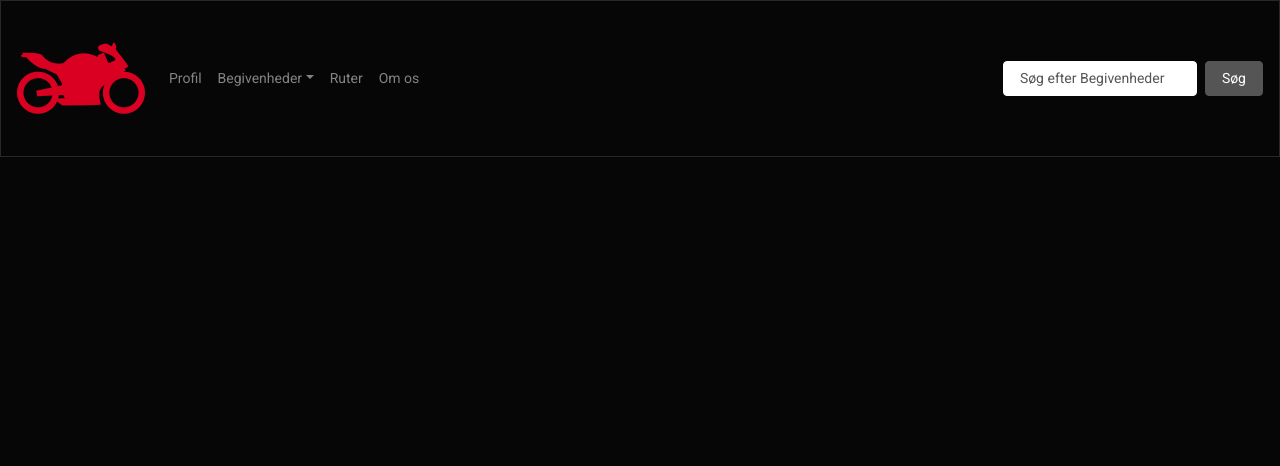
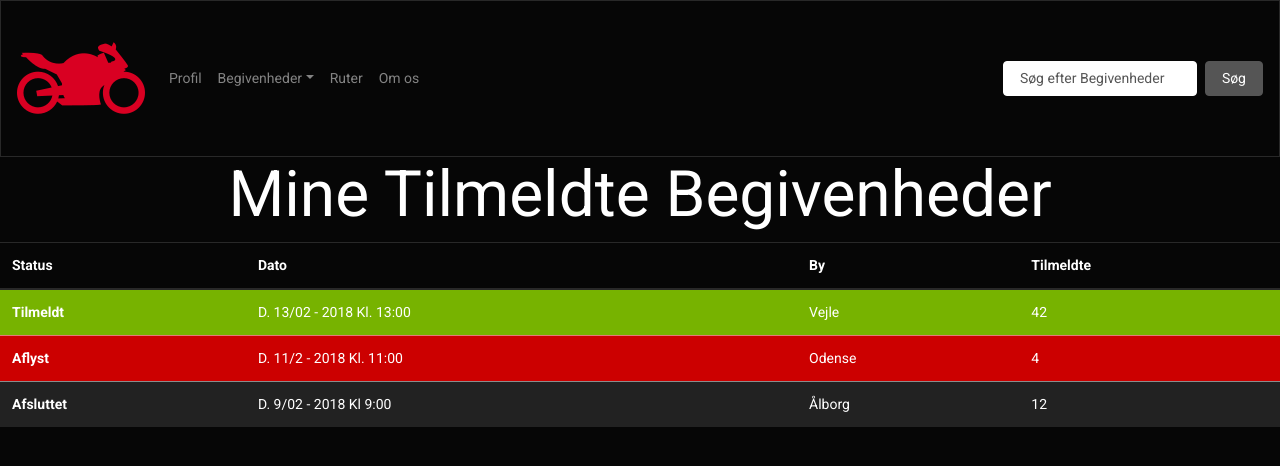
Before and after one commit to Rafigi/MotorRutes, an Angular app: page /tilmeldte-begivenheder in a window 1280 px wide. Before the commit this address led to /. Shown: the top 466 px of the page. Built offline with nearby package versions, Linux system fonts and the light colour scheme.

Commit message:
Mine begivenheder

```diff
--- a/src/app/app-routing.module.ts
+++ b/src/app/app-routing.module.ts
@@ -6,6 +6,8 @@ import { OpretProfilComponent } from './opret-profil/opret-profil.component';
 import { BegivenhedComponent } from './begivenhed/begivenhed.component';
 import { OpretBegivenhedComponent } from './opret-begivenhed/opret-begivenhed.component';
 import { OmOsComponent } from './om-os/om-os.component';
+import { MineBegivenhederComponent } from './mine-begivenheder/mine-begivenheder.component';
+import { TilmeldteBegivenhederComponent } from './tilmeldte-begivenheder/tilmeldte-begivenheder.component';
 
 const routes: Routes = [
   {path: '', redirectTo: '/login', pathMatch: 'full'},
@@ -14,7 +16,9 @@ const routes: Routes = [
   {path: 'opret-profil', component: OpretProfilComponent},
   {path: 'begivenhed', component: BegivenhedComponent},
   {path: 'opret-begivenhed', component: OpretBegivenhedComponent},
-  {path: 'om-os', component: OmOsComponent}
+  {path: 'om-os', component: OmOsComponent},
+  {path: 'mine-begivenheder', component: MineBegivenhederComponent},
+  {path: 'tilmeldte-begivenheder', component: TilmeldteBegivenhederComponent}
 ];
 
 @NgModule({
--- a/src/app/app.module.ts
+++ b/src/app/app.module.ts
@@ -10,6 +10,8 @@ import { OpretProfilComponent } from './opret-profil/opret-profil.component';
 import { BegivenhedComponent } from './begivenhed/begivenhed.component';
 import { OpretBegivenhedComponent } from './opret-begivenhed/opret-begivenhed.component';
 import { OmOsComponent } from './om-os/om-os.component';
+import { MineBegivenhederComponent } from './mine-begivenheder/mine-begivenheder.component';
+import { TilmeldteBegivenhederComponent } from './tilmeldte-begivenheder/tilmeldte-begivenheder.component';
 
 @NgModule({
   declarations: [
@@ -20,7 +22,9 @@ import { OmOsComponent } from './om-os/om-os.component';
     OpretProfilComponent,
     BegivenhedComponent,
     OpretBegivenhedComponent,
-    OmOsComponent
+    OmOsComponent,
+    MineBegivenhederComponent,
+    TilmeldteBegivenhederComponent
   ],
   imports: [
     BrowserModule,
--- a/src/app/menu/menu.component.html
+++ b/src/app/menu/menu.component.html
@@ -15,7 +15,8 @@
                   <a class="dropdown-item" routerLink="/opret-begivenhed">Opret Begivenhed</a>
                   <a class="dropdown-item" routerLink="/begivenheder">Vis alle Begivenheder</a>
                   <div class="dropdown-divider"></div>
-                  <a class="dropdown-item" href="#">Separated link</a>
+                  <a class="dropdown-item" routerLink="/mine-begivenheder">Mine Begivenheder</a>
+                  <a class="dropdown-item" routerLink="/tilmeldte-begivenheder">Tilmeldte Begivenheder</a>
                 </div>
               </li>
             <li class="nav-item">
--- /dev/null
+++ b/src/app/mine-begivenheder/mine-begivenheder.component.html
@@ -0,0 +1,31 @@
+<h1 style="text-align: center;">Mine Begivenheder</h1>
+<table class="table table-hover">
+  <thead>
+    <tr>
+      <th scope="col">Status</th>
+      <th scope="col">Dato</th>
+      <th scope="col">By</th>
+      <th scope="col">Tilmeldte</th>
+    </tr>
+  </thead>
+  <tbody>
+    <tr class="table-primary">
+      <th scope="row">Aktiv</th>
+      <td>D. 15/02 - 2018 kl. 13:00</td>
+      <td>Århus</td>
+      <td>102</td>
+    </tr>
+    <tr class="table-danger">
+      <th scope="row">Aflyst</th>
+      <td>D. 13/02 - 2018 kl. 10:00</td>
+      <td>Horsens</td>
+      <td>64</td>
+    </tr>
+    <tr class="table-light">
+      <th scope="row">Afsluttet</th>
+      <td>D. 11/02 - 2018 kl. 12:00</td>
+      <td>Vejle</td>
+      <td>7</td>
+    </tr>
+  </tbody>
+</table>
--- /dev/null
+++ b/src/app/mine-begivenheder/mine-begivenheder.component.ts
@@ -0,0 +1,15 @@
+import { Component, OnInit } from '@angular/core';
+
+@Component({
+  selector: 'app-mine-begivenheder',
+  templateUrl: './mine-begivenheder.component.html',
+  styleUrls: ['./mine-begivenheder.component.css']
+})
+export class MineBegivenhederComponent implements OnInit {
+
+  constructor() { }
+
+  ngOnInit() {
+  }
+
+}
--- /dev/null
+++ b/src/app/tilmeldte-begivenheder/tilmeldte-begivenheder.component.html
@@ -0,0 +1,31 @@
+<h1 style="text-align: center">Mine Tilmeldte Begivenheder</h1>
+<table class="table table-hover">
+  <thead>
+    <tr>
+      <th scope="col">Status</th>
+      <th scope="col">Dato</th>
+      <th scope="col">By</th>
+      <th scope="col">Tilmeldte</th>
+    </tr>
+  </thead>
+  <tbody>
+    <tr class="table-success">
+      <th scope="row">Tilmeldt</th>
+      <td>D. 13/02 - 2018 Kl. 13:00</td>
+      <td>Vejle</td>
+      <td>42</td>
+    </tr>
+    <tr class="table-danger">
+      <th scope="row">Aflyst</th>
+      <td>D. 11/2 - 2018 Kl. 11:00</td>
+      <td>Odense</td>
+      <td>4</td>
+    </tr>
+    <tr class="table-light">
+      <th scope="row">Afsluttet</th>
+      <td>D. 9/02 - 2018 Kl 9:00</td>
+      <td>Ålborg</td>
+      <td>12</td>
+    </tr>
+  </tbody>
+</table>
--- /dev/null
+++ b/src/app/tilmeldte-begivenheder/tilmeldte-begivenheder.component.ts
@@ -0,0 +1,15 @@
+import { Component, OnInit } from '@angular/core';
+
+@Component({
+  selector: 'app-tilmeldte-begivenheder',
+  templateUrl: './tilmeldte-begivenheder.component.html',
+  styleUrls: ['./tilmeldte-begivenheder.component.css']
+})
+export class TilmeldteBegivenhederComponent implements OnInit {
+
+  constructor() { }
+
+  ngOnInit() {
+  }
+
+}
```
Also changed, not shown: src/app/mine-begivenheder/mine-begivenheder.component.css (added), src/app/tilmeldte-begivenheder/tilmeldte-begivenheder.component.css (added), 2 other files (tests, documents, lock files or other folders).
